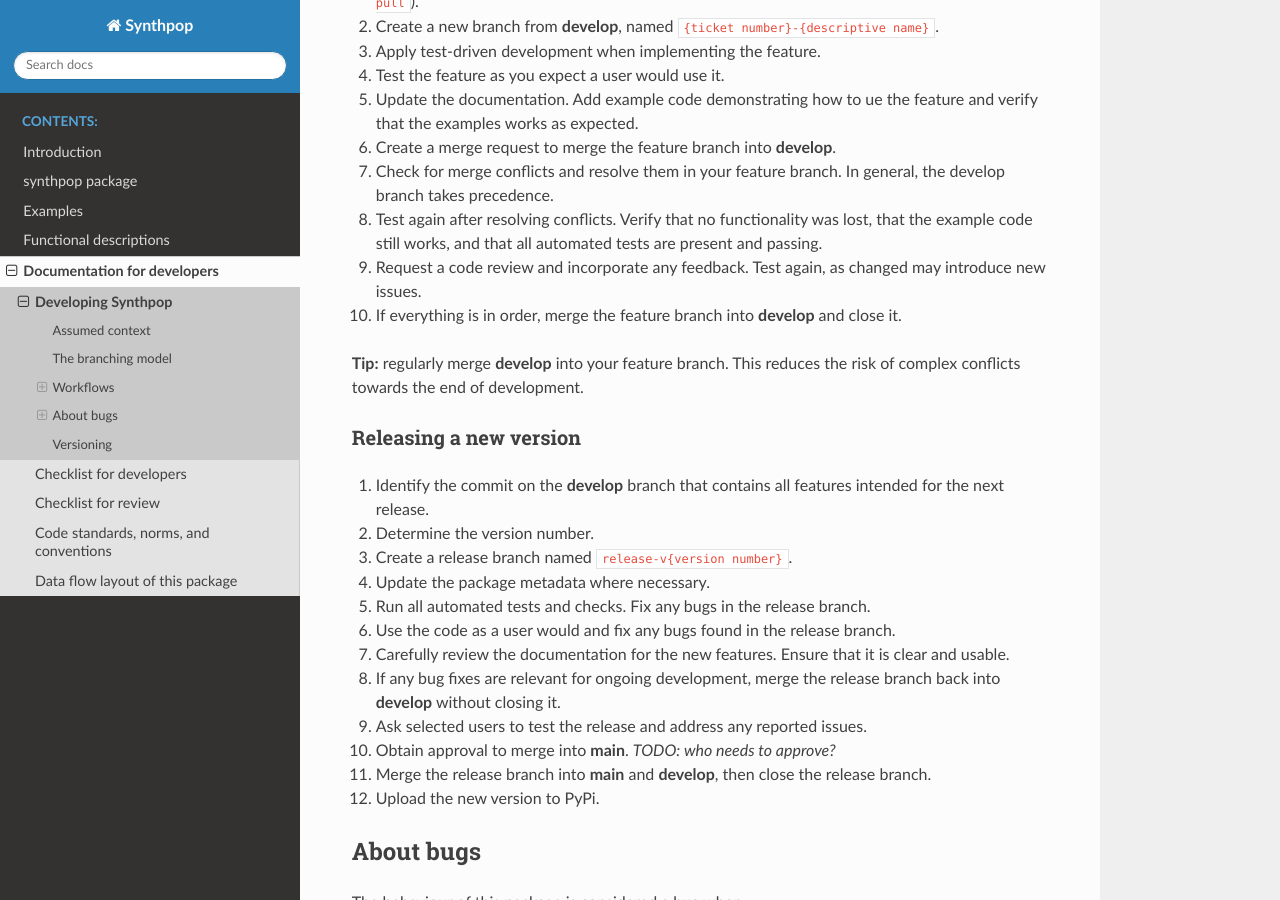
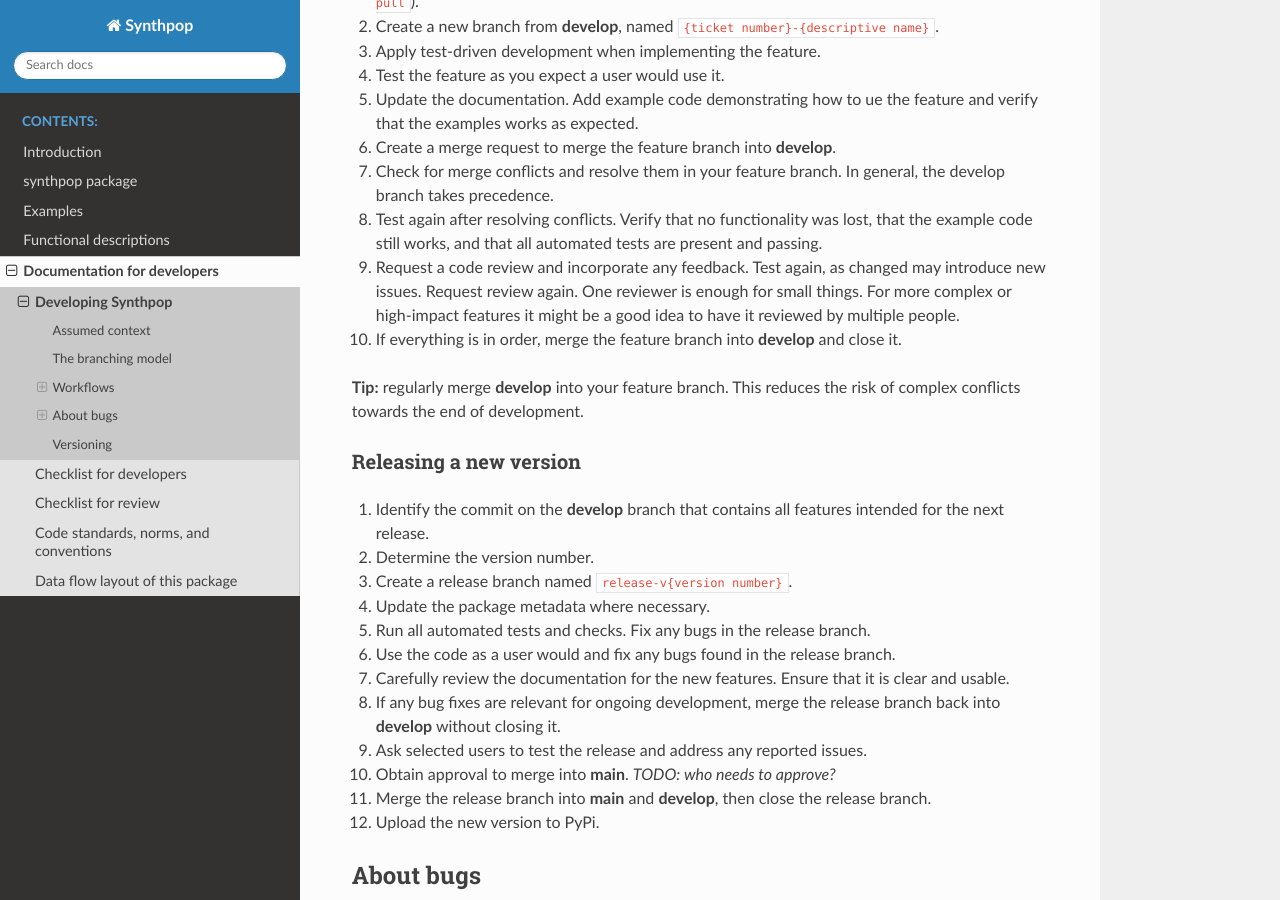
Before and after one commit to duonl/synthpop-py, a Sphinx documentation site: the page built from docs/source/developer/developing.md, in a window 1280 px wide and 900 px high, scrolled down 1695 px. Built offline with Sphinx 7.4.7 and the Read the Docs theme 3.1.0, drawn with Linux system fonts in a browser that asks for light colours.

Commit message:
incorporated some feedback of #30

```diff
--- a/docs/source/developer/developing.md
+++ b/docs/source/developer/developing.md
@@ -43,7 +43,7 @@ The first step is to read the functional documentation. Is it clear what needs t
 6. Create a merge request to merge the feature branch into **develop**.
 7. Check for merge conflicts and resolve them in your feature branch. In general, the develop branch takes precedence.
 8. Test again after resolving conflicts. Verify that no functionality was lost, that the example code still works, and that all automated tests are present and passing.
-9. Request a code review and incorporate any feedback. Test again, as changed may introduce new issues.
+9. Request a code review and incorporate any feedback. Test again, as changed may introduce new issues. Request review again. One reviewer is enough for small things. For more complex or high-impact features it might be a good idea to have it reviewed by multiple people.
 10. If everything is in order, merge the feature branch into **develop** and close it.
 
 **Tip:** regularly merge **develop** into your feature branch. This reduces the risk of complex conflicts towards the end of development.
```
